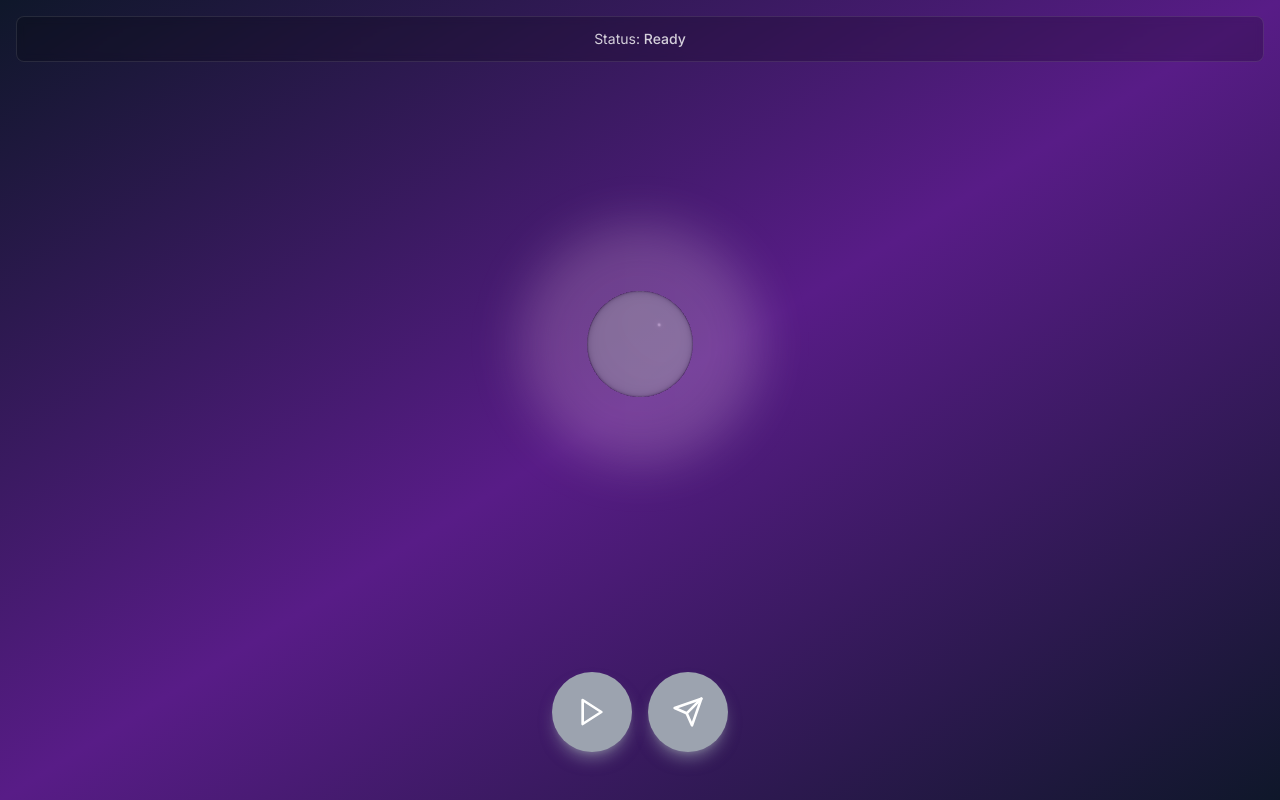
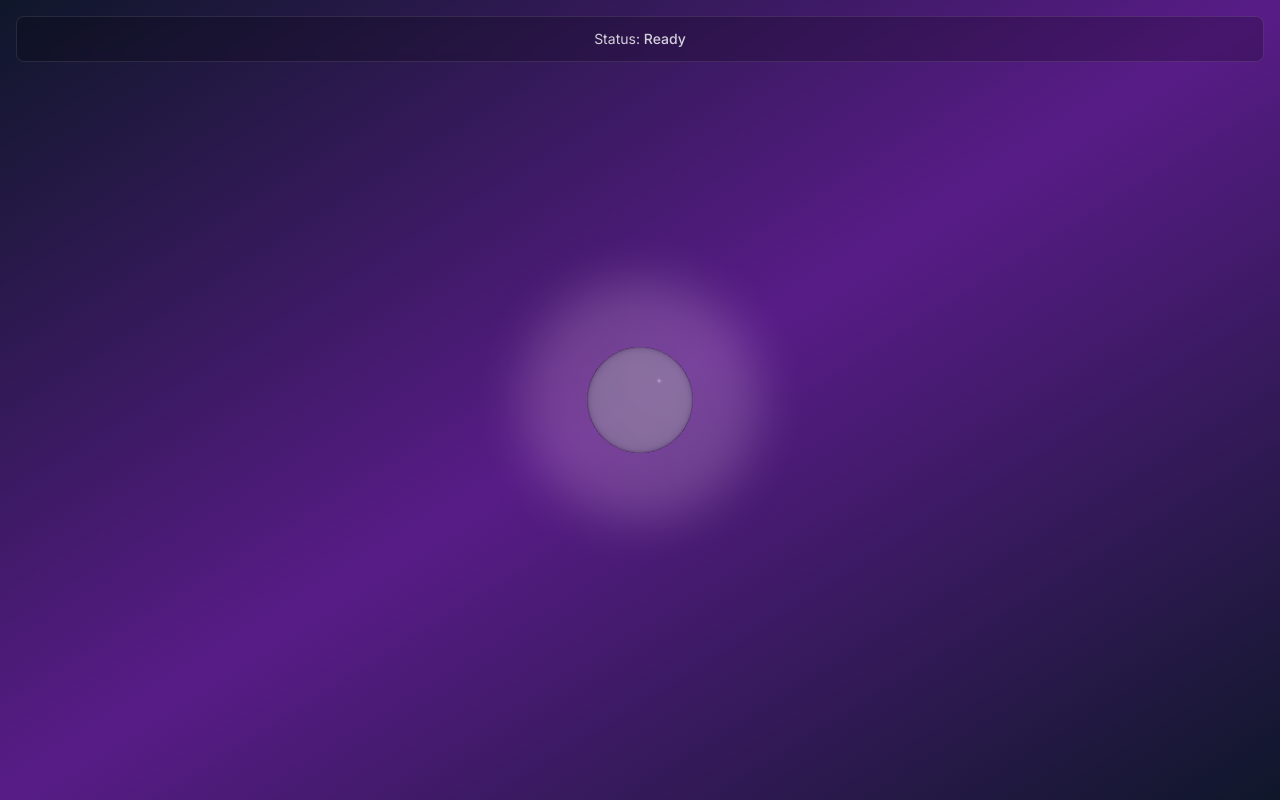
Before and after one commit to cypher-eth/AIR-agent, a Next.js app: page / in a window 1280 px wide. Built offline with nearby package versions, Linux system fonts and the light colour scheme.

Commit message:
show modals

```diff
--- a/app/page.tsx
+++ b/app/page.tsx
@@ -5,6 +5,7 @@ import dynamic from 'next/dynamic';
 import { playTextToSpeech, stopTextToSpeech } from '@/lib/audio';
 import { Play, Square, Send } from 'lucide-react';
 import { ResponseModal } from '@/components/ResponseModal';
+import { ResponseBox } from '@/components/ResponseBox';
 
 export type ResponseType = 'info' | 'quiz' | 'correct';
 
@@ -70,9 +71,6 @@ export default function Home() {
       setAiDebug(aiResponse);
       setStatus('Playing AI response...');
 
-      // Show modal with response
-      setShowModal(true);
-
       // Play audio response if available
       if (aiResponse.responseAudioUrl) {
         const audio = new Audio(aiResponse.responseAudioUrl);
@@ -115,9 +113,6 @@ export default function Home() {
       const errorMessage = 'Sorry, I encountered an error processing your request. Please try again.';
       setCurrentResponse(errorMessage);
       setStatus('Error occurred');
-
-      // Show modal with error
-      setShowModal(true);
 
       // Play error message
       setIsSpeaking(true);
@@ -201,11 +196,9 @@ export default function Home() {
       if (result.success) {
         setCurrentResponse(`N8N Test Successful! Response keys: ${result.responseKeys.join(', ')}`);
         setAiDebug(result);
-        setShowModal(true);
       } else {
         setCurrentResponse(`N8N Test Failed: ${result.error}`);
         setAiDebug(result);
-        setShowModal(true);
       }
     } catch (error) {
       console.error('Error testing n8n:', error);
@@ -264,66 +257,15 @@ export default function Home() {
         />
       </div>
 
-      {/* Control Buttons */}
-      <div className="flex items-center space-x-4 mb-8">
-        {/* Play Recording Button */}
-        <button
-          className={`
-            relative w-20 h-20 rounded-full font-medium text-white
-            transition-all duration-200 transform
-            ${!recordingUrl
-              ? 'bg-gray-400 cursor-not-allowed shadow-lg shadow-gray-400/50'
-              : isPlaying
-                ? 'bg-green-500 hover:bg-green-600 scale-110 shadow-lg shadow-green-500/50'
-                : 'bg-green-600 hover:bg-green-700 shadow-lg shadow-green-600/50'
-            }
-            cursor-pointer
-            active:scale-95
-          `}
-          onClick={playRecording}
-          disabled={isPlaying || !recordingUrl}
-          title="Play last recording"
-        >
-          {isPlaying ? (
-            <Square className="w-8 h-8 mx-auto" />
-          ) : (
-            <Play className="w-8 h-8 mx-auto" />
-          )}
-          {(isPlaying || !recordingUrl) && (
-            <div className="absolute inset-0 rounded-full bg-green-500 animate-ping opacity-20" />
-          )}
-        </button>
+      {/* Response Box below the sphere */}
+      <ResponseBox
+        responseText={currentResponse}
+        isSpeaking={isSpeaking}
+        onToggleSpeech={toggleSpeech}
+        onClick={() => setShowModal(true)}
+      />
 
-        {/* Send to AI Button */}
-        <button
-          className={`
-            relative w-20 h-20 rounded-full font-medium text-white
-            transition-all duration-200 transform
-            ${!recordingUrl
-              ? 'bg-gray-400 cursor-not-allowed shadow-lg shadow-gray-400/50'
-              : isProcessing
-                ? 'bg-blue-500 scale-110 shadow-lg shadow-blue-500/50'
-                : 'bg-blue-600 hover:bg-blue-700 shadow-lg shadow-blue-600/50'
-            }
-            cursor-pointer
-            active:scale-95
-          `}
-          onClick={sendAudioToAI}
-          disabled={isProcessing || !recordingUrl}
-          title="Send audio to AI"
-        >
-          {isProcessing ? (
-            <div className="w-8 h-8 mx-auto border-2 border-white border-t-transparent rounded-full animate-spin" />
-          ) : (
-            <Send className="w-8 h-8 mx-auto" />
-          )}
-          {(isProcessing || !recordingUrl) && (
-            <div className="absolute inset-0 rounded-full bg-blue-500 animate-ping opacity-20" />
-          )}
-        </button>
-      </div>
-
-      {/* Response Modal */}
+      {/* Response Modal (only when showModal is true) */}
       <ResponseModal
         isOpen={showModal}
         onClose={handleCloseModal}
--- /dev/null
+++ b/components/ResponseBox.tsx
@@ -0,0 +1,88 @@
+'use client';
+
+import { useState, useEffect, useRef } from 'react';
+
+interface ResponseBoxProps {
+  responseText: string;
+  isSpeaking: boolean;
+  onToggleSpeech: () => void;
+  onClick: () => void;
+}
+
+export function ResponseBox({ responseText, isSpeaking, onToggleSpeech, onClick }: ResponseBoxProps) {
+  const [displayedText, setDisplayedText] = useState('');
+  const [currentIndex, setCurrentIndex] = useState(0);
+  const textContainerRef = useRef<HTMLDivElement>(null);
+
+  // Reset text when response changes
+  useEffect(() => {
+    setDisplayedText('');
+    setCurrentIndex(0);
+  }, [responseText]);
+
+  // Typewriter effect when speaking
+  useEffect(() => {
+    if (!isSpeaking || !responseText || currentIndex >= responseText.length) {
+      return;
+    }
+    let isActive = true;
+    const interval = setInterval(() => {
+      if (!isActive) return;
+      setCurrentIndex(prev => {
+        const newIndex = prev + 1;
+        setDisplayedText(responseText.slice(0, newIndex));
+        return newIndex;
+      });
+    }, 50);
+    return () => {
+      isActive = false;
+      clearInterval(interval);
+    };
+  }, [isSpeaking, responseText, currentIndex]);
+
+  // Auto-scroll to bottom when text is being typed
+  useEffect(() => {
+    if (textContainerRef.current && isSpeaking) {
+      textContainerRef.current.scrollTop = textContainerRef.current.scrollHeight;
+    }
+  }, [displayedText, isSpeaking]);
+
+  // Show full text when not speaking
+  useEffect(() => {
+    if (!isSpeaking && responseText) {
+      setDisplayedText(responseText);
+      setCurrentIndex(responseText.length);
+    }
+  }, [isSpeaking, responseText]);
+
+  if (!responseText) return null;
+
+  return (
+    <div
+      className="w-full max-w-2xl mx-auto mt-8 cursor-pointer"
+      onClick={onClick}
+      title="Click to expand"
+    >
+      <div className="bg-black/20 backdrop-blur-sm rounded-lg p-4 border border-white/10 overflow-y-auto max-h-56 min-h-[3em] transition-shadow hover:shadow-lg hover:shadow-blue-500/10">
+        <div
+          ref={textContainerRef}
+          className="text-lg leading-relaxed text-white/90 whitespace-pre-wrap min-h-[2em] max-h-40 overflow-y-auto scrollbar-thin scrollbar-thumb-white/20 scrollbar-track-transparent"
+        >
+          {displayedText}
+          {isSpeaking && currentIndex < responseText.length && (
+            <span className="inline-block w-2 h-6 bg-white/70 animate-pulse ml-1" />
+          )}
+        </div>
+        <div className="flex justify-end mt-2">
+          <button
+            className={`px-3 py-1 rounded text-xs font-medium ${isSpeaking ? 'bg-red-500/20 text-red-400' : 'bg-green-500/20 text-green-400'} hover:bg-white/10 transition`}
+            onClick={e => { e.stopPropagation(); onToggleSpeech(); }}
+            title={isSpeaking ? 'Stop speaking' : 'Start speaking'}
+          >
+            {isSpeaking ? 'Stop' : 'Speak'}
+          </button>
+        </div>
+      </div>
+    </div>
+  );
+}
--- a/components/ResponseModal.tsx
+++ b/components/ResponseModal.tsx
@@ -40,7 +40,9 @@ export function ResponseModal({
       return;
     }
 
+    let isActive = true;
     const interval = setInterval(() => {
+      if (!isActive) return;
       setCurrentIndex(prev => {
         const newIndex = prev + 1;
         setDisplayedText(responseText.slice(0, newIndex));
@@ -48,7 +50,10 @@ export function ResponseModal({
       });
     }, 50); // Adjust speed as needed
 
-    return () => clearInterval(interval);
+    return () => {
+      isActive = false;
+      clearInterval(interval);
+    };
   }, [isSpeaking, responseText, currentIndex]);
 
   // Auto-scroll to bottom when text is being typed
```
